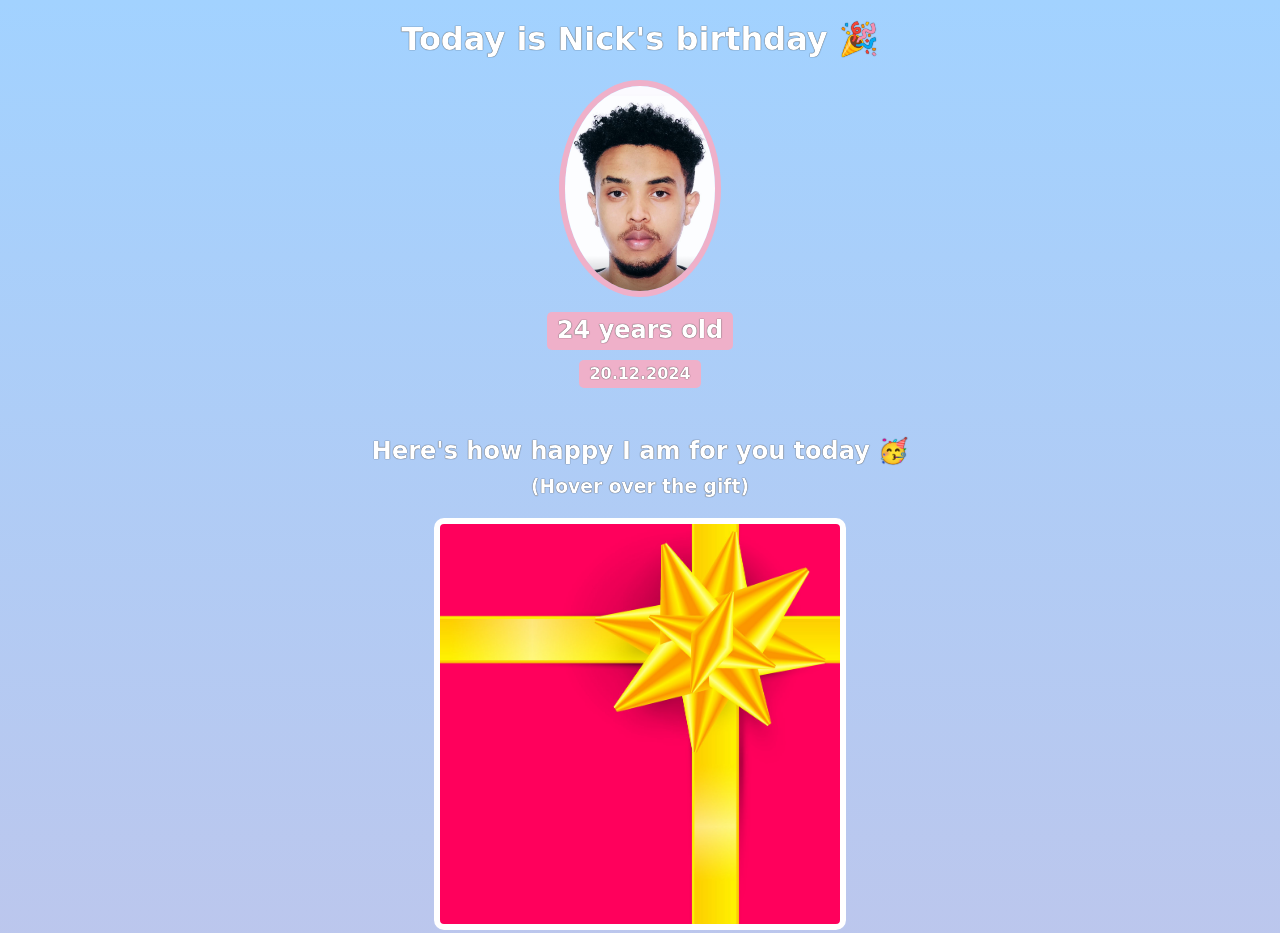
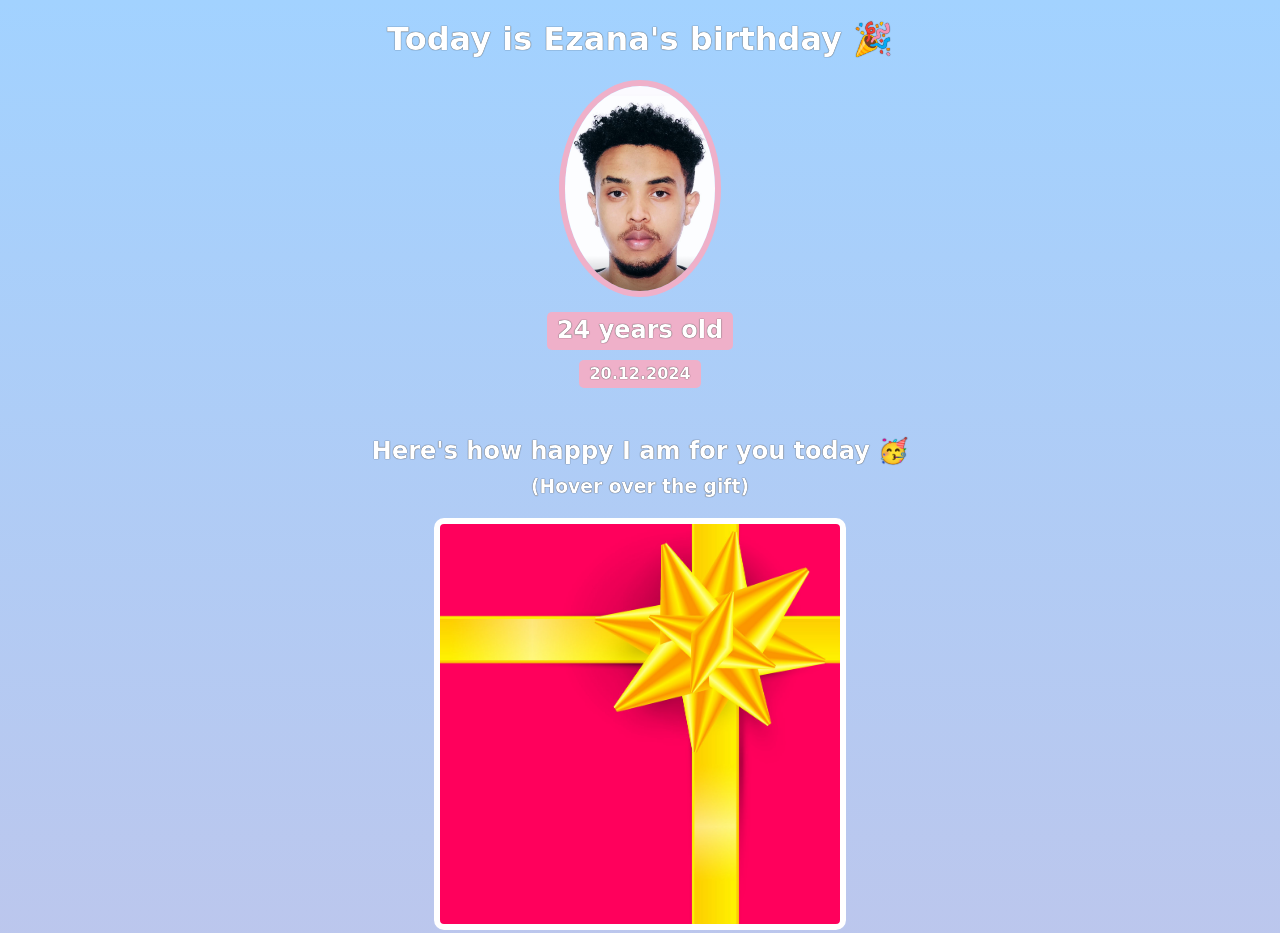
Before and after one commit to ezana-gebre/birthday-gift-site, a plain HTML site: page index.html in a window 1280 px wide. Shown: the top 933 px of the page. Drawn offline with nearby package versions, Linux system fonts and the light colour scheme; a web font is replaced by a local one.

Commit message:
index.html

```diff
--- a/index.html
+++ b/index.html
@@ -7,7 +7,7 @@
     </head>
     <body>
         <div id="header">
-            <h1>Today is Nick's birthday 🎉</h1>
+            <h1>Today is Ezana's birthday 🎉</h1>
             <img id="bff-img" src="images/nick.jpg">
             <h2 id="bday-age">24 years old</h2>
             <h4 id="bday-date">20.12.2024</h4>
```
